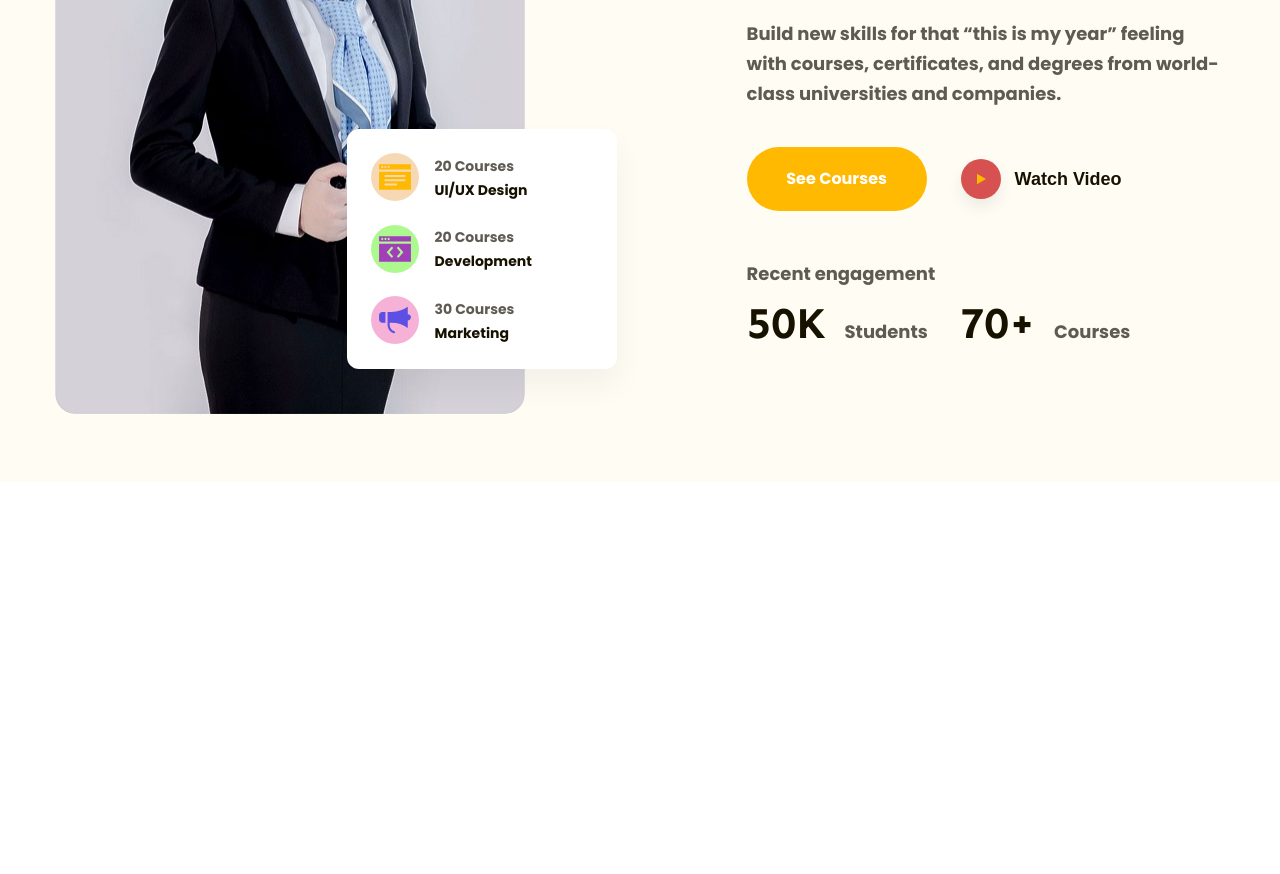
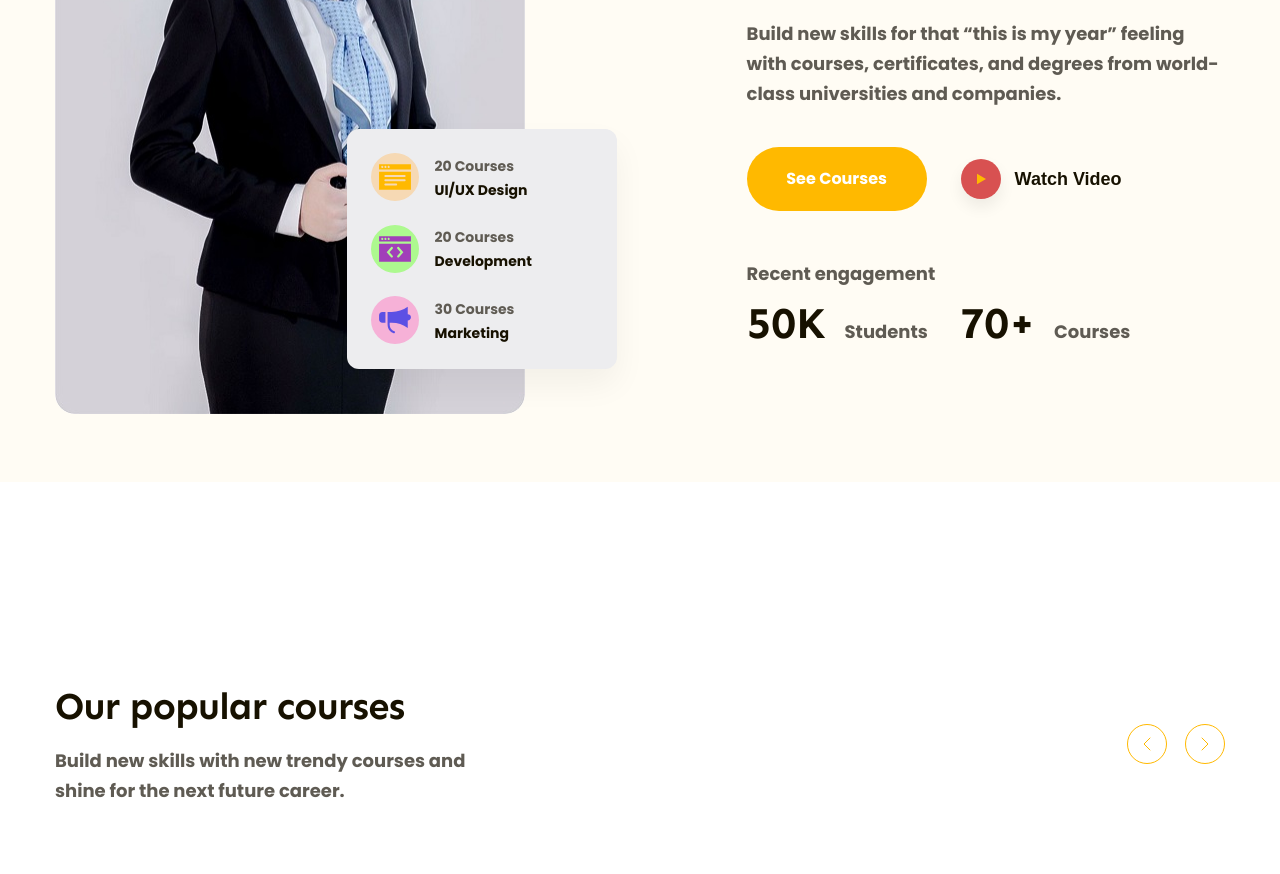
Before and after one commit to doanhongkien/figma-to-html, a plain HTML site: page index.html in a window 1280 px wide. Shown: the part 421-1295 px from the top of the page. Drawn offline with Linux system fonts and the light colour scheme.

Commit message:
p5 làm phần popular

```diff
--- a/assets/css/style.css
+++ b/assets/css/style.css
@@ -14,8 +14,17 @@ body {
   font-family: "Poppins", sans-serif;
 }
 /* =========common========= */
+
 a {
   text-decoration: none;
+}
+.heading-lv2 {
+  color: #171100;
+  font-family: var(--font-heading);
+  font-size: 3.8rem;
+  font-weight: 700;
+  line-height: 1.27;
+  letter-spacing: -0.76px;
 }
 .main-content {
   width: 1170px;
@@ -120,7 +129,7 @@ a {
   bottom: 48px;
   right: 0;
   border-radius: 12px;
-  background-color: #fff;
+  background-color: #ededef;
   box-shadow: 0 16px 32px 0 rgba(0, 0, 0, 0.05);
 }
 
@@ -236,3 +245,40 @@ a {
 .hero .stats strong:nth-child(2) {
   margin-left: 28px;
 }
+/* =======popular ======= */
+.popular {
+  padding: 65px 0;
+  margin-top: 135px;
+}
+.popular-top {
+  display: flex;
+  align-items: center;
+  justify-content: space-between;
+}
+.popular-top .desc {
+  margin-top: 16px;
+  width: 458px;
+  color: #5f5b53;
+  font-size: 1.8rem;
+  line-height: 1.67;
+}
+.popular-top .controls {
+  display: flex;
+  gap: 18px;
+}
+.popular-top .control-btn {
+  display: flex;
+  align-items: center;
+  justify-content: center;
+  background-color: transparent;
+  width: 40px;
+  height: 40px;
+  border-radius: 50%;
+  color: var(--primary-color);
+  border: 1px solid var(--primary-color);
+}
+.popular-top .control-btn:hover {
+  background-color: var(--primary-color);
+  color: #fff;
+  cursor: pointer;
+}
--- a/index.html
+++ b/index.html
@@ -1,5 +1,5 @@
 <!DOCTYPE html>
-<html lang="vi">
+<html lang="en">
   <head>
     <meta charset="UTF-8" />
     <meta name="viewport" content="width=device-width, initial-scale=1.0" />
@@ -52,6 +52,7 @@
     </header>
     <!-- main -->
     <div class="main">
+      <!-- hero -->
       <div class="hero">
         <div class="main-content">
           <div class="body">
@@ -125,6 +126,56 @@
           </div>
         </div>
       </div>
+      <!-- popular -->
+      <div class="popular">
+        <div class="main-content">
+          <div class="popular-top">
+            <!-- popular left -->
+            <div class="info">
+              <h2 class="heading-lv2">Our popular courses</h2>
+              <p class="desc">
+                Build new skills with new trendy courses and shine for the next
+                future career.
+              </p>
+            </div>
+            <!-- popular right -->
+            <div class="controls">
+              <button class="control-btn">
+                <svg
+                  width="8"
+                  height="14"
+                  viewBox="0 0 8 14"
+                  fill="none"
+                  xmlns="http://www.w3.org/2000/svg"
+                >
+                  <path
+                    d="M7 1L1 7L7 13"
+                    stroke="currentColor"
+                    stroke-linecap="round"
+                    stroke-linejoin="round"
+                  />
+                </svg>
+              </button>
+              <button class="control-btn">
+                <svg
+                  width="8"
+                  height="14"
+                  viewBox="0 0 8 14"
+                  fill="none"
+                  xmlns="http://www.w3.org/2000/svg"
+                >
+                  <path
+                    d="M1 1L7 7L1 13"
+                    stroke="currentColor"
+                    stroke-linecap="round"
+                    stroke-linejoin="round"
+                  />
+                </svg>
+              </button>
+            </div>
+          </div>
+        </div>
+      </div>
     </div>
   </body>
 </html>
```
